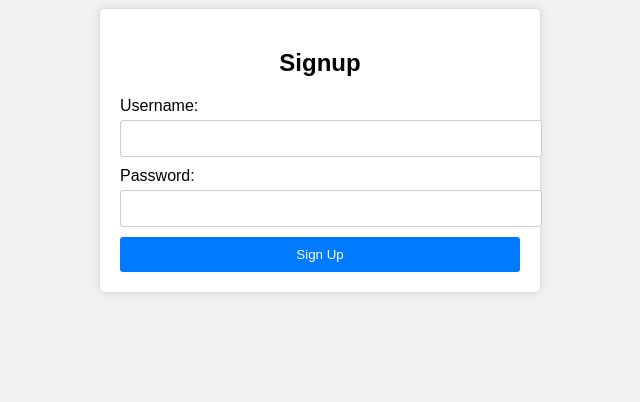
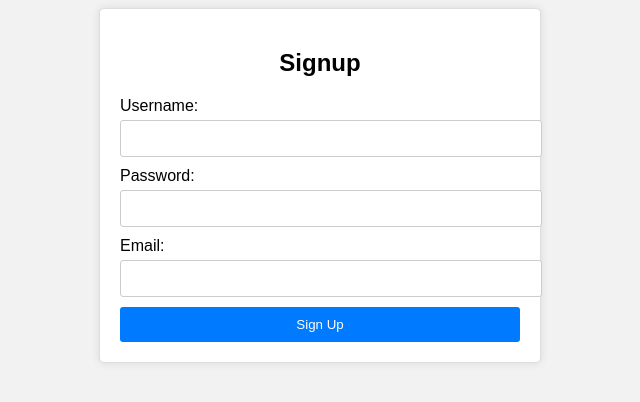
Before and after one commit to rahilaaaa/git_sample, a plain HTML site: page index.html in a window 1280 px wide. Shown: the whole page, without its empty margins (320-960 px from the left). Drawn offline with Linux system fonts and the light colour scheme.

Commit message:
add personal details

```diff
--- a/index.html
+++ b/index.html
@@ -53,6 +53,9 @@
             <input type="text" id="username" name="username" required>
             <label for="password">Password:</label>
             <input type="password" id="password" name="password" required>
+            <label for="username">Email:</label>
+            <input type="text" id="Email" name="Email" required>
+
             <input type="submit" value="Sign Up">
         </form>
     </div>
```
